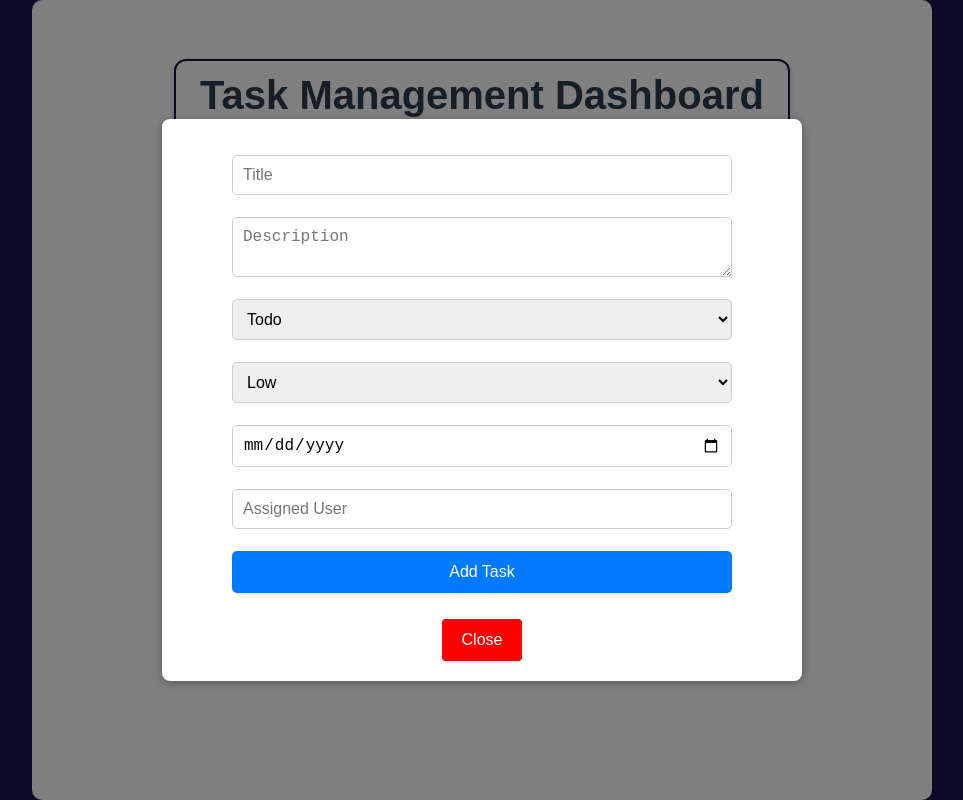
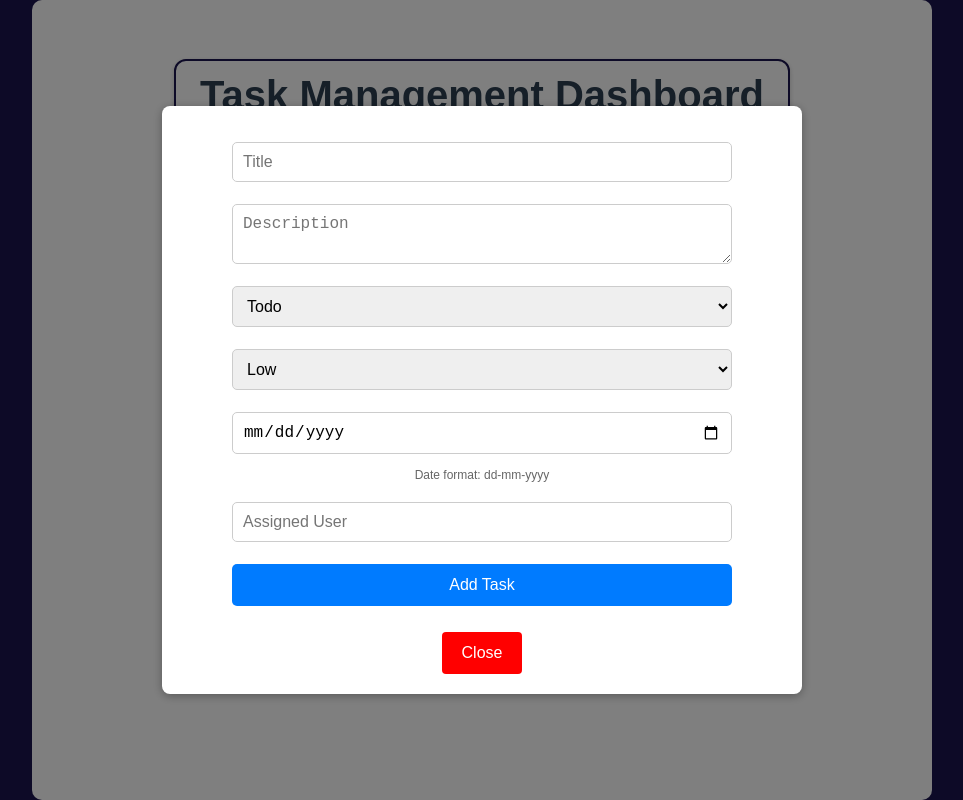
Before and after one commit to Naveendevaraju5265/Task_Management, a React (Create React App) app: page / in a window 1280 px wide. Both pictures are taken after a click on the button "Add Task". Shown: the whole page, without its empty margins (158-1121 px from the left). Built offline with nearby package versions, Linux system fonts and the light colour scheme.

Commit message:
Update TaskForm.jsx

```diff
--- a/src/components/TaskForm.jsx
+++ b/src/components/TaskForm.jsx
@@ -106,8 +106,12 @@ const TaskForm = ({ selectedTask, onFinish }) => {
         value={task.dueDate}
         onChange={handleChange}
         required
+        placeholder="dd-mm-yyyy"
         style={inputStyle}
       />
+      <small style={{ color: "#666", fontSize: "12px", marginTop: "-8px", marginBottom: "8px" }}>
+        Date format: dd-mm-yyyy
+      </small>
       <input
         name="assignedTo"
         placeholder="Assigned User"
```
